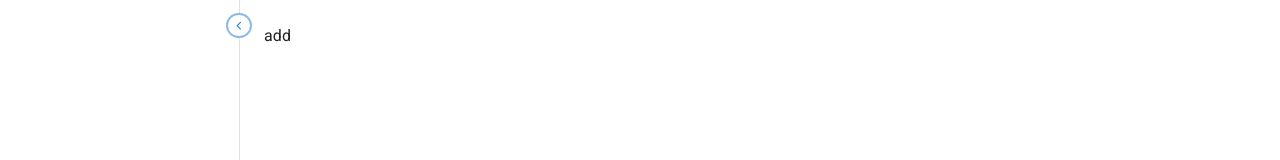
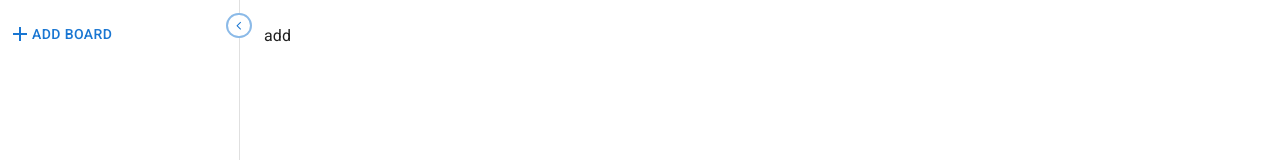
Before and after one commit to nokken65/todolist, a React (Vite) app: page / in a window 1280 px wide. Shown: the top 160 px of the page. Built offline with nearby package versions, Linux system fonts and the light colour scheme.

Commit message:
fix: add board action

```diff
--- a/src/pages/layouts/DefaultLayout.tsx
+++ b/src/pages/layouts/DefaultLayout.tsx
@@ -3,6 +3,7 @@ import { ArrowBackIosNew as ArrowBackIcon } from '@mui/icons-material'
 import { Box, Button, Drawer, styled } from '@mui/material'
 
 import { BoardList } from '@/entities/board'
+import { AddBoard } from '@/features/add-board'
 
 const drawerWidth = 240
 
@@ -77,6 +78,7 @@ const DefaultLayout = (props: DefaultLayoutProps) => {
         </Button>
         <Box sx={{ overflow: 'auto' }}>
           <BoardList />
+          <AddBoard />
         </Box>
       </Drawer>
       <Main open={open}>
```
Also changed, not shown: 1 other file (tests, documents, lock files or other folders).
